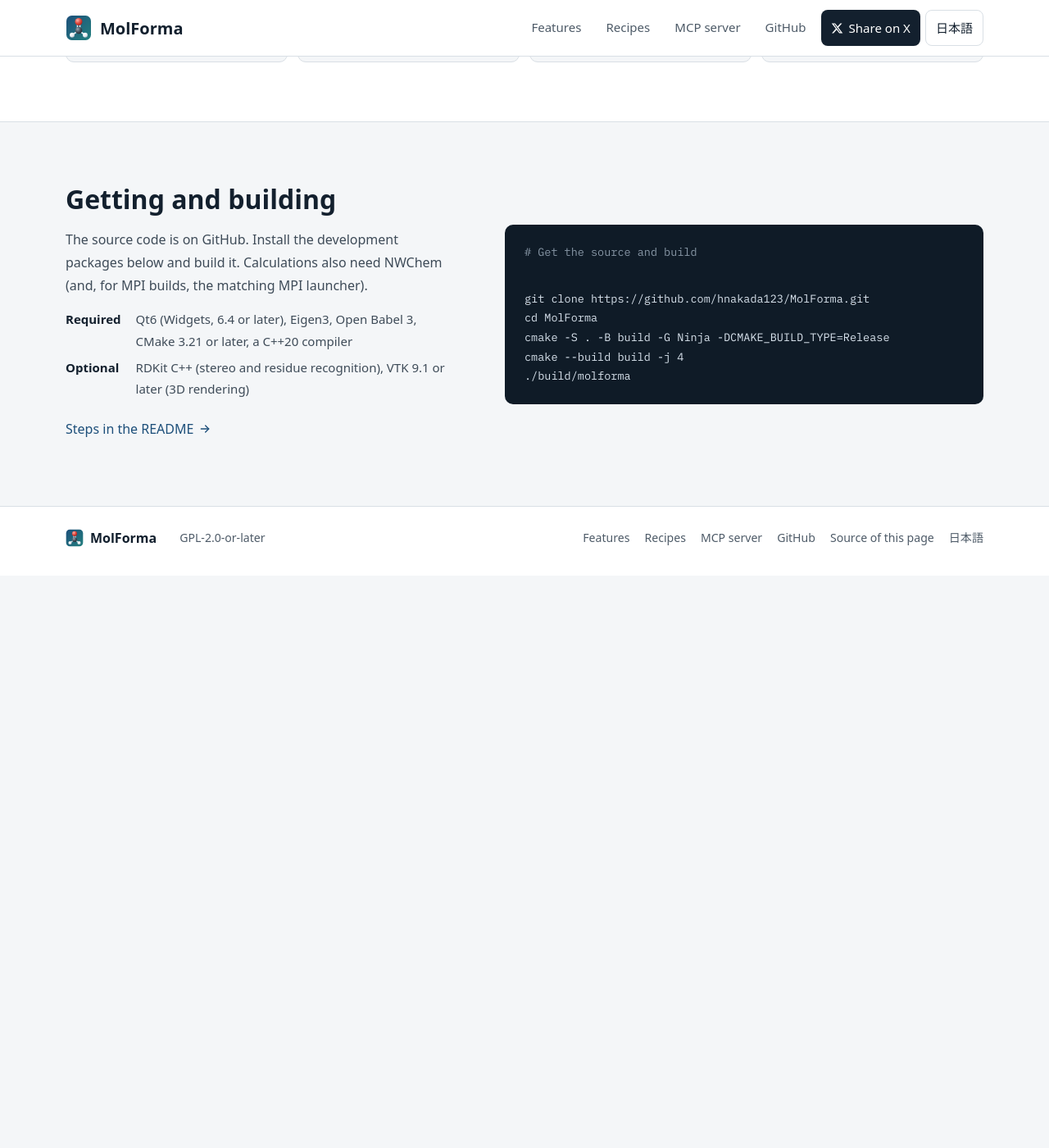
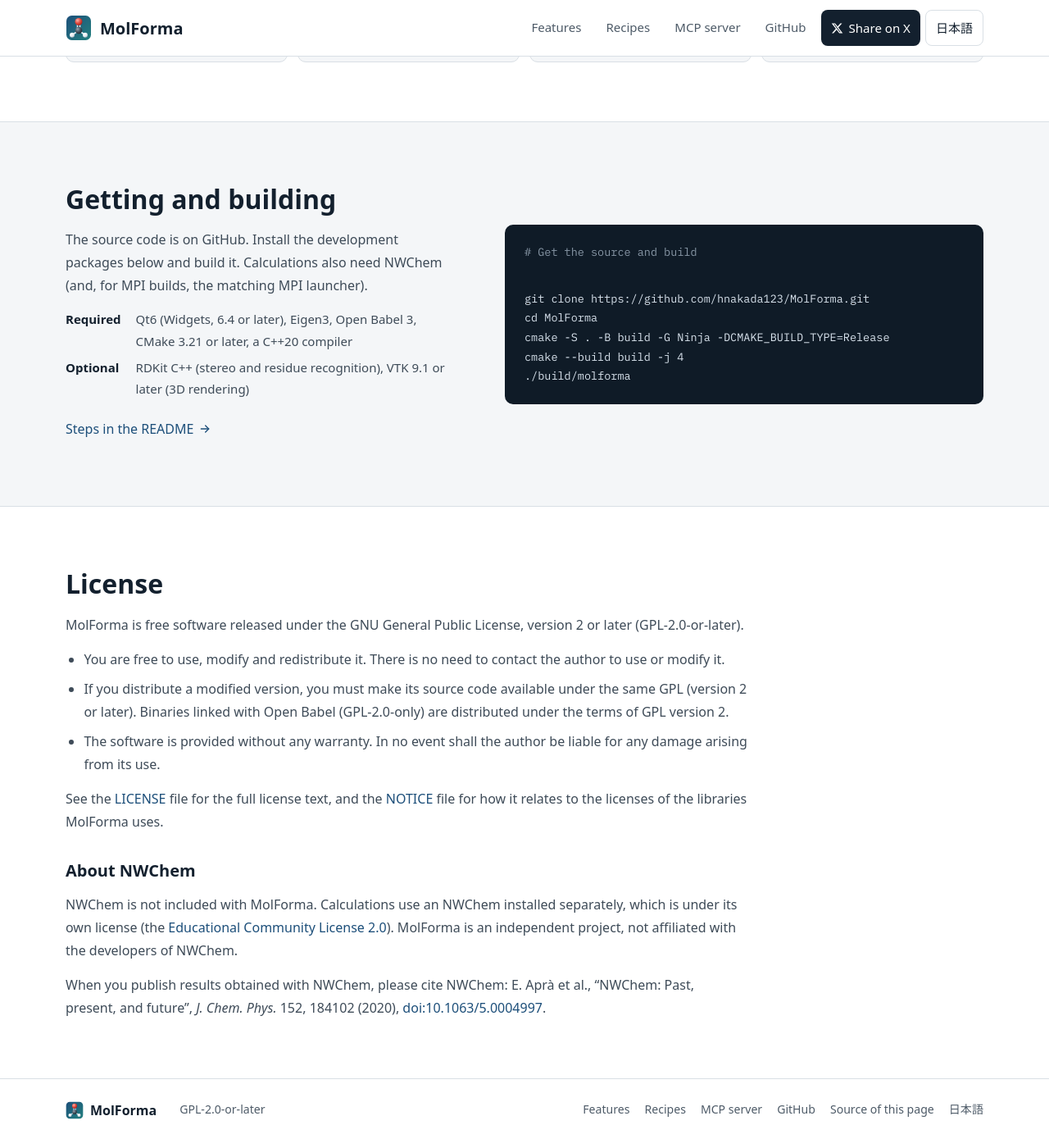
Before and after one commit to hnakada123/MolForma, a Jekyll site: the page built from docs/en/index.html, in a window 1280 px wide and 1400 px high, scrolled down 5450 px. Shown: the whole window at 82% size. Built offline with Jekyll 4.4.1, drawn with Linux system fonts in a browser that asks for light colours; some web fonts are replaced; before the commit the page ends 6152 px from its top, so only the background shows below that.

Commit message:
Add a license section to the site's home pages
The home pages end with a "ライセンス" ("License") section: MolForma is free
software under GPL-2.0-or-later, may be used, changed and redistributed
freely, binaries linked with Open Babel follow GPL version 2, and it comes
without warranty; links lead to LICENSE and NOTICE.

Under "NWChemについて" ("About NWChem") the section says that MolForma does
not include NWChem, which is under its own license (Educational Community
License 2.0), that MolForma is independent of NWChem's developers, and asks
those who publish results obtained with NWChem to cite Aprà et al., J. Chem.
Phys. 152, 184102 (2020). README and NOTICE say the same.

Co-Authored-By: Claude Opus 5.5 <noreply@anthropic.com>

```diff
--- a/docs/assets/site.css
+++ b/docs/assets/site.css
@@ -325,3 +325,11 @@ pre.code { flex: 1.2 1 440px; min-width: 0; }
 .start dl { margin: 0; display: grid; grid-template-columns: max-content 1fr; gap: 6px 18px; font-size: 15px; }
 .start dt { font-weight: 700; color: var(--ink); }
 .start dd { margin: 0; }
+
+/* The last band runs into the footer, which draws the line between them. */
+.home .license { border-bottom: 0; }
+.license .wrap { display: flex; flex-direction: column; gap: 14px; color: var(--body); word-break: auto-phrase; }
+.license .wrap > * { max-width: 52em; }
+.license h2, .license h3 { color: var(--ink); }
+.license h3 { margin-top: 18px; }
+.license ul { margin: 0; padding-left: 1.4em; display: flex; flex-direction: column; gap: 8px; }
--- a/docs/en/index.html
+++ b/docs/en/index.html
@@ -188,3 +188,19 @@ cmake -S . -B build -G Ninja -DCMAKE_BUILD_TYPE=Release
 cmake --build build -j 4
 ./build/molforma</pre>
 </section>
+
+<section class="band license">
+  <div class="wrap">
+    <h2>License</h2>
+    <p>MolForma is free software released under the GNU General Public License, version 2 or later (GPL-2.0-or-later).</p>
+    <ul>
+      <li>You are free to use, modify and redistribute it. There is no need to contact the author to use or modify it.</li>
+      <li>If you distribute a modified version, you must make its source code available under the same GPL (version 2 or later). Binaries linked with Open Babel (GPL-2.0-only) are distributed under the terms of GPL version 2.</li>
+      <li>The software is provided without any warranty. In no event shall the author be liable for any damage arising from its use.</li>
+    </ul>
+    <p>See the <a href="{{ site.repository_url }}/blob/main/LICENSE">LICENSE</a> file for the full license text, and the <a href="{{ site.repository_url }}/blob/main/NOTICE">NOTICE</a> file for how it relates to the licenses of the libraries MolForma uses.</p>
+    <h3>About NWChem</h3>
+    <p>NWChem is not included with MolForma. Calculations use an NWChem installed separately, which is under its own license (the <a href="https://github.com/nwchemgit/nwchem/blob/master/LICENSE.TXT">Educational Community License 2.0</a>). MolForma is an independent project, not affiliated with the developers of NWChem.</p>
+    <p>When you publish results obtained with NWChem, please cite NWChem: E. Aprà et al., “NWChem: Past, present, and future”, <i>J. Chem. Phys.</i> 152, 184102 (2020), <a href="https://doi.org/10.1063/5.0004997">doi:10.1063/5.0004997</a>.</p>
+  </div>
+</section>
```
Also changed, not shown: docs/index.html (+16 -0 lines), README.md, 1 other file.
